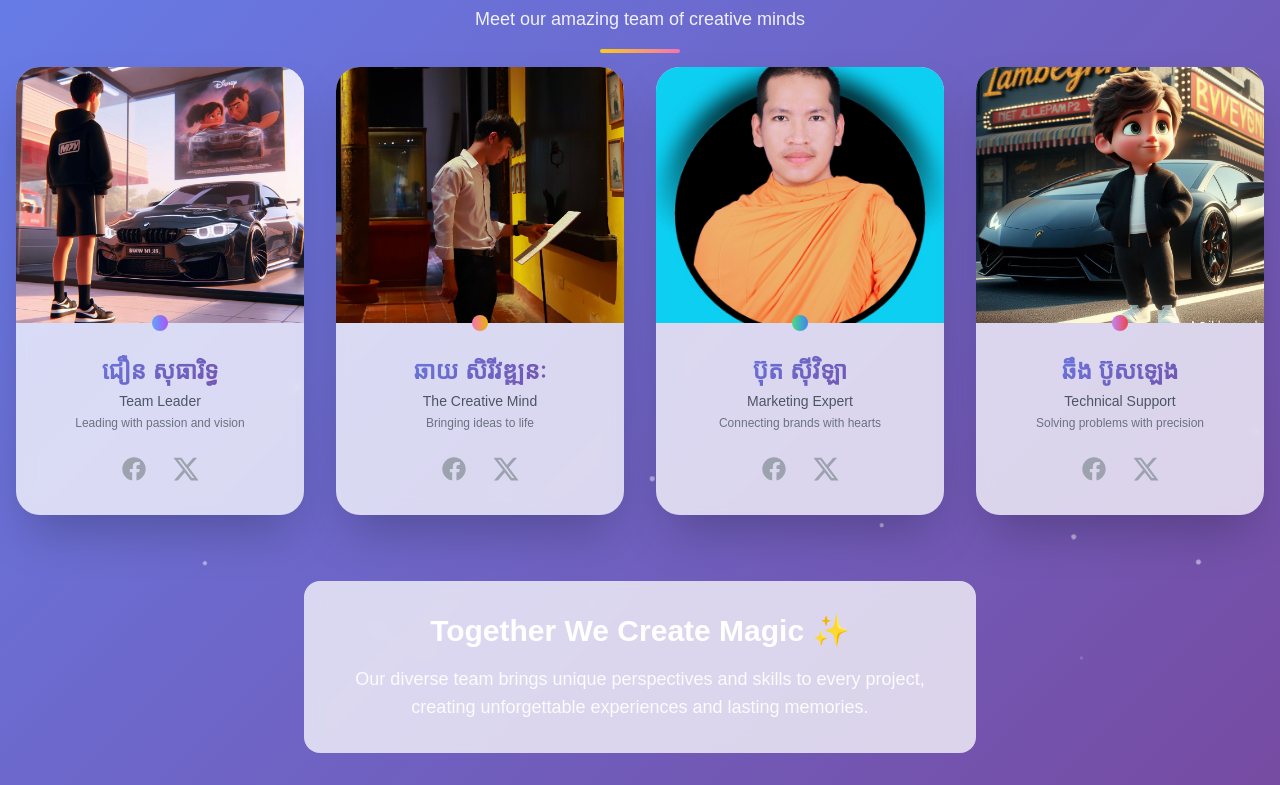
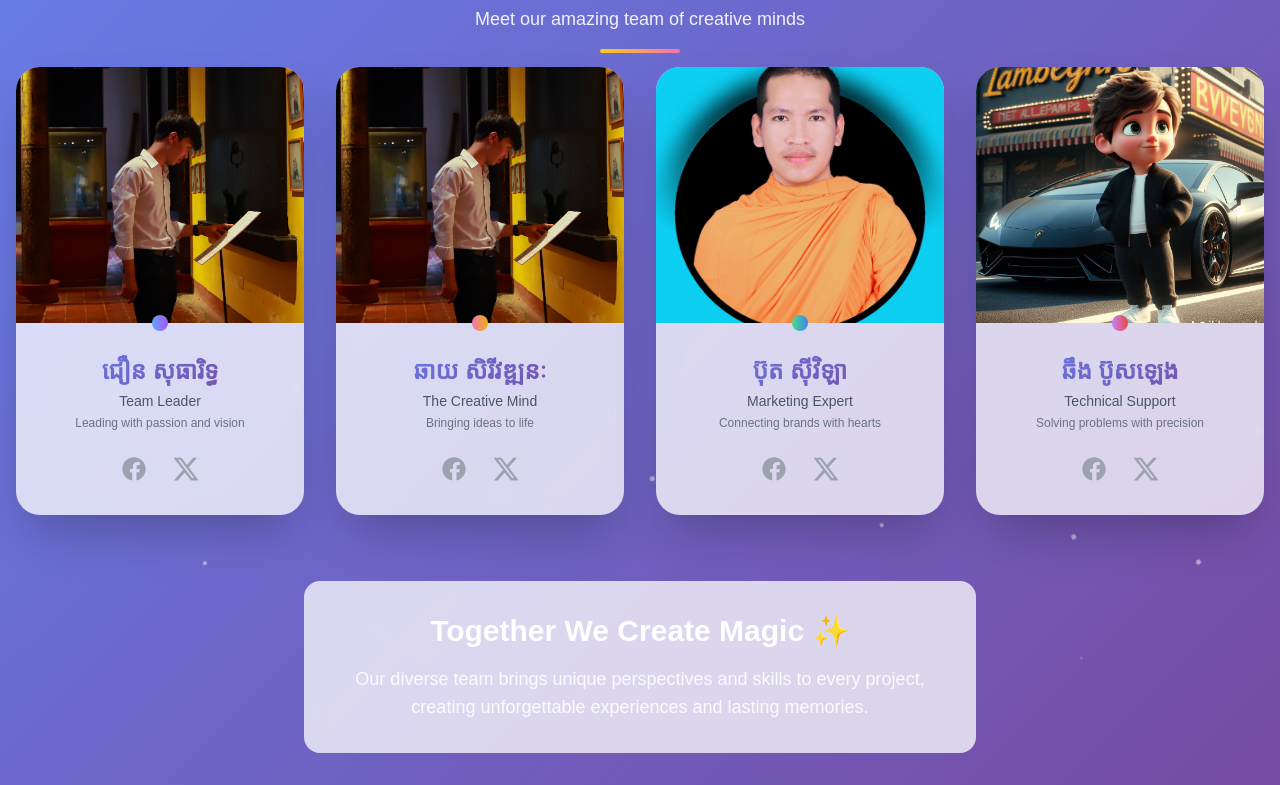
Before and after one commit to rith-adric/Cloud-Computing-Hosting, a plain HTML site: page index.html in a window 1280 px wide. Shown: the part 111-896 px from the top of the page. Drawn offline with nearby package versions, Linux system fonts and the light colour scheme; a web font is replaced by a local one.

Commit message:
Update index.html

```diff
--- a/index.html
+++ b/index.html
@@ -139,7 +139,7 @@
 
             <div class="backdrop-blur rounded-3xl shadow-2xl overflow-hidden card-glow sparkle group">
                 <div class="relative overflow-hidden">
-                    <img class="w-full h-64 object-cover object-center transition-transform duration-500 group-hover:scale-110" src="image/Image3.png" alt="Member 1 Photo">
+                    <img class="w-full h-64 object-cover object-center transition-transform duration-500 group-hover:scale-110" src="image/Image1.png" alt="Member 1 Photo">
                     <div class="absolute inset-0 bg-gradient-to-t from-black/50 to-transparent opacity-0 group-hover:opacity-100 transition-opacity duration-300"></div>
                 </div>
                 <div class="p-8 text-center relative">
```
